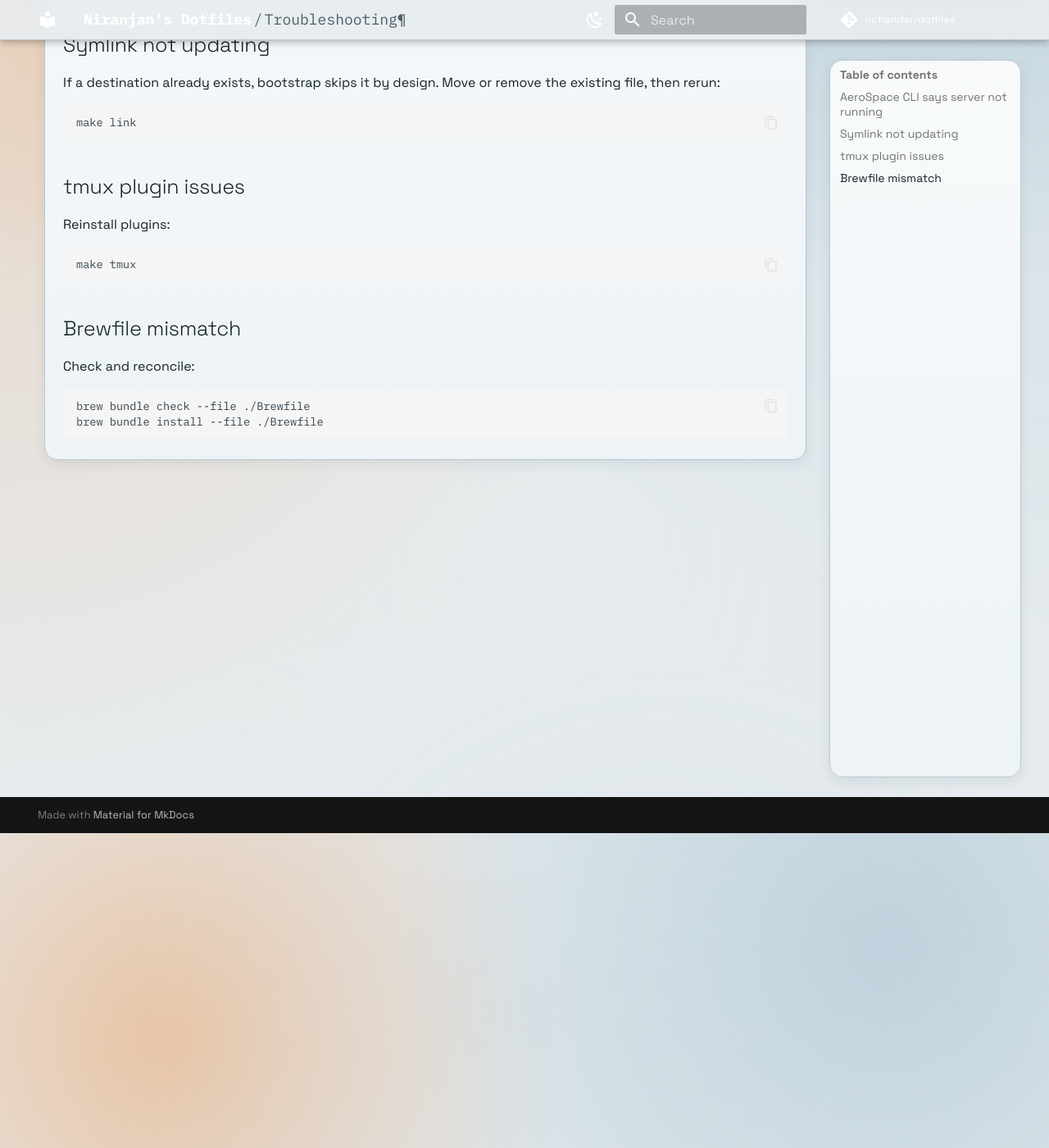
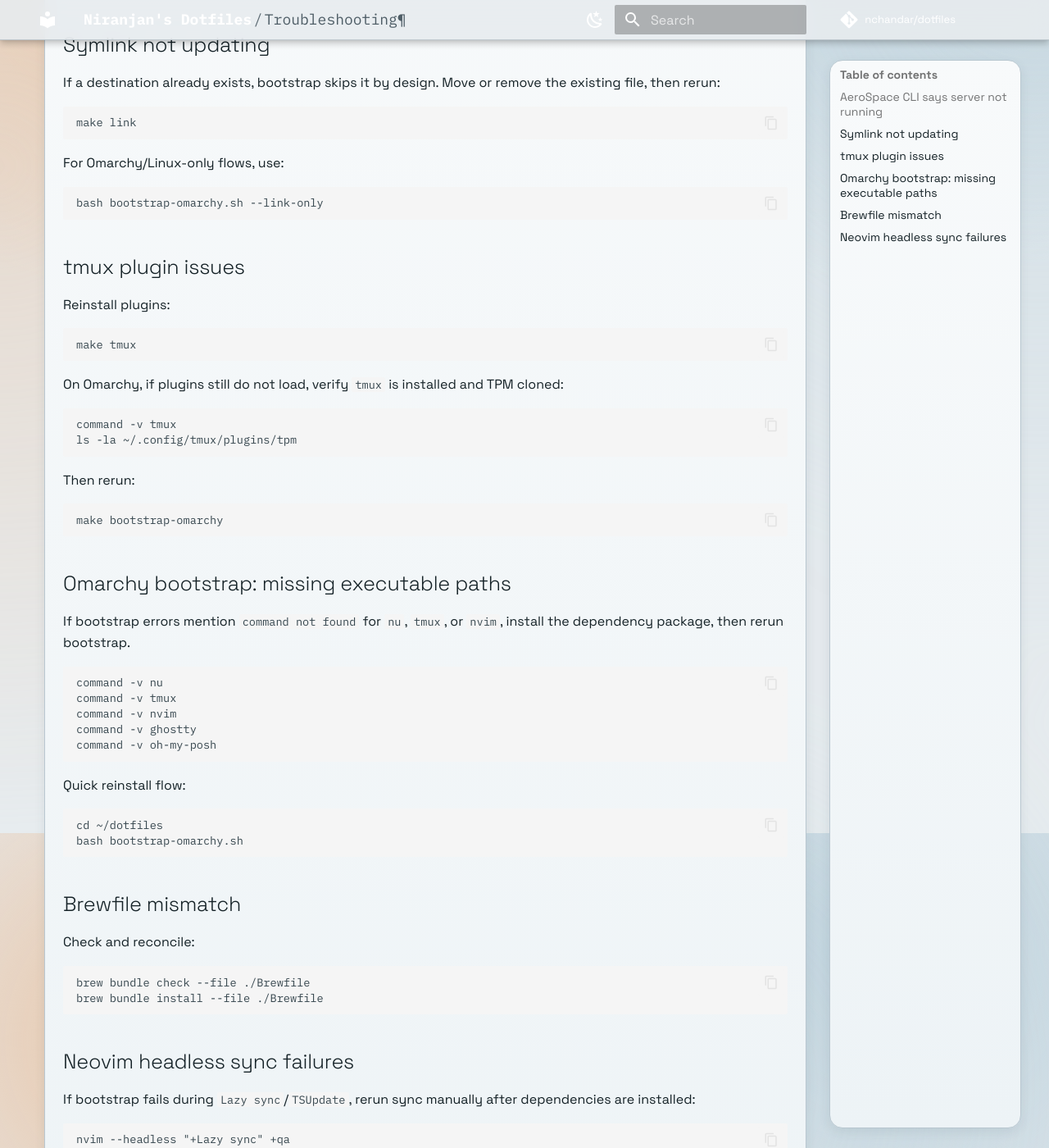
Before and after one commit to nchandar/dotfiles, an MkDocs documentation site: the page built from docs/troubleshooting.md, in a window 1280 px wide and 1400 px high, scrolled down 384 px. Shown: the whole window at 82% size. Built offline with MkDocs 1.6.1 and Material for MkDocs 9.7.7, drawn with Linux system fonts in a browser that asks for light colours; comment, search, counter and statistics services are not loaded; some of the changed text lies outside the part shown.

Commit message:
add Omarchy bootstrap path and cross-platform setup docs

````diff
--- a/docs/troubleshooting.md
+++ b/docs/troubleshooting.md
@@ -9,10 +9,42 @@ If a destination already exists, bootstrap skips it by design. Move or remove th
 make link
 ```
 
+For Omarchy/Linux-only flows, use:
+```sh
+bash bootstrap-omarchy.sh --link-only
+```
+
 ## tmux plugin issues
 Reinstall plugins:
 ```sh
 make tmux
+```
+
+On Omarchy, if plugins still do not load, verify `tmux` is installed and TPM cloned:
+```sh
+command -v tmux
+ls -la ~/.config/tmux/plugins/tpm
+```
+Then rerun:
+```sh
+make bootstrap-omarchy
+```
+
+## Omarchy bootstrap: missing executable paths
+If bootstrap errors mention `command not found` for `nu`, `tmux`, or `nvim`, install the dependency package, then rerun bootstrap.
+
+```sh
+command -v nu
+command -v tmux
+command -v nvim
+command -v ghostty
+command -v oh-my-posh
+```
+
+Quick reinstall flow:
+```sh
+cd ~/dotfiles
+bash bootstrap-omarchy.sh
 ```
 
 ## Brewfile mismatch
@@ -21,3 +53,22 @@ Check and reconcile:
 brew bundle check --file ./Brewfile
 brew bundle install --file ./Brewfile
 ```
+
+## Neovim headless sync failures
+If bootstrap fails during `Lazy sync`/`TSUpdate`, rerun sync manually after dependencies are installed:
+```sh
+nvim --headless "+Lazy sync" +qa
+nvim --headless "+TSUpdate" +qa
+```
+
+Then verify toolchain support:
+```sh
+node --version
+go version
+rustc --version
+```
+
+You can also open Neovim normally and run:
+```sh
+:checkhealth
+```
````
Also changed, not shown: README.md (+44 -2 lines), docs/setup/bootstrap.md (+36 -2 lines), docs/setup/symlinks.md (+11 -0 lines), docs/tools/ghostty.md (+1 -0 lines), docs/tools/nushell.md (+2 -0 lines), docs/tools/oh-my-posh.md (+2 -0 lines), 6 other files.
